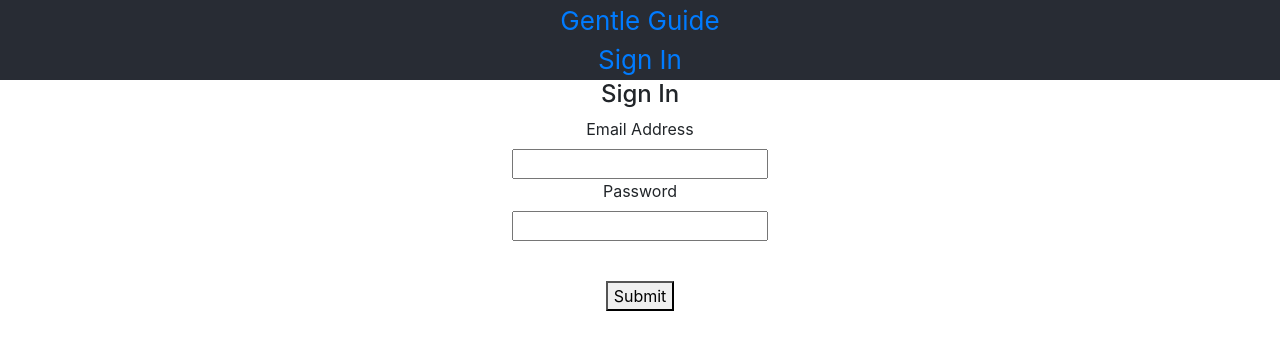
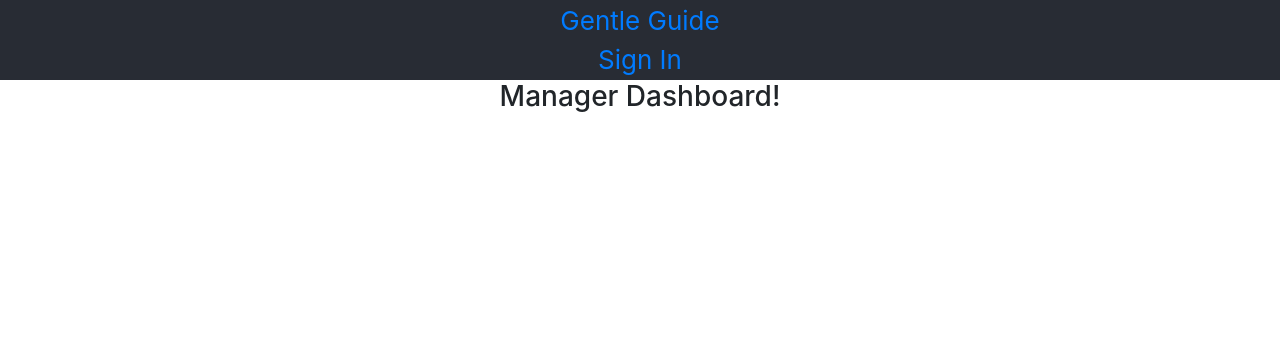
Before and after one commit to perfidiousscript/gg_health_fe-web, a React (Create React App) app: page /manager-dashboard in a window 1280 px wide. Before the commit this address led to /sign-in. Shown: the top 350 px of the page. Built offline with nearby package versions, Linux system fonts and the light colour scheme.

Commit message:
adds ManagerDash component and improves PrivateRouter

```diff
--- a/src/App.js
+++ b/src/App.js
@@ -14,6 +14,7 @@ import Home from "./Home.js";
 import SignUp from "./SignUp.js";
 import Locations from "./Locations.js";
 import SignIn from "./SignIn.js";
+import ManagerDash from "./ManagerDash.js";
 import { getUserProfile, logOutUser } from "./js/actions/user_actions.js";
 
 function authLink(isAuthenticated) {
@@ -25,6 +26,12 @@ function authLink(isAuthenticated) {
     <Link to="/sign-in">Sign In</Link>
   );
 }
+
+const PrivateRoute = ({ user, component, ...options }) => {
+  const finalComponent = user ? component : SignIn;
+
+  return <Route {...options} component={finalComponent} />;
+};
 
 function logOut() {
   // localStorage.setItem("auth_token", "");
@@ -68,12 +75,15 @@ class App extends React.Component {
                 <SignUp />
               </Route>
               <PrivateRoute
-                to="/locations"
+                path="/manager-dashboard"
+                component={ManagerDash}
                 user={user}
-                isAuthenticated={isAuthenticated}
-              >
-                <Locations />
-              </PrivateRoute>
+              />
+              <PrivateRoute
+                path="/locations"
+                component={Locations}
+                user={user}
+              />
             </Switch>
           </div>
         </Router>
@@ -82,30 +92,8 @@ class App extends React.Component {
   }
 }
 
-function PrivateRoute({ user, isAuthenticated, children, ...rest }) {
-  return (
-    <Route
-      {...rest}
-      render={({ location }) =>
-        isAuthenticated ? (
-          children
-        ) : (
-          <Redirect
-            to={{
-              pathname: "/sign-in",
-              state: { from: location }
-            }}
-          />
-        )
-      }
-    />
-  );
-}
-
 function mapStateToProps(state) {
   const { user, isFetching, isAuthenticated } = state.user;
-
-  console.log("state in MStP: ", state);
 
   return { user, isFetching, isAuthenticated };
 }
--- /dev/null
+++ b/src/ManagerDash.js
@@ -0,0 +1,17 @@
+import React from "react";
+import Store from "./js/store/index.js";
+import { connect } from "react-redux";
+
+class ManagerDash extends React.Component {
+  render() {
+    return <h3>Manager Dashboard!</h3>;
+  }
+}
+
+function mapStateToProps(state) {
+  const { locations } = state.locations;
+
+  return { locations };
+}
+
+export default connect(mapStateToProps)(ManagerDash);
--- a/src/SignIn.js
+++ b/src/SignIn.js
@@ -33,6 +33,15 @@ class SignIn extends React.Component {
             }}
           >
             View Locations
+          </Link>
+          <br />
+          <Link
+            to={{
+              pathname: "/manager-dashboard",
+              state: { user: user, isAuthenticated: isAuthenticated }
+            }}
+          >
+            View Your Dashboard
           </Link>
         </div>
       );
```
